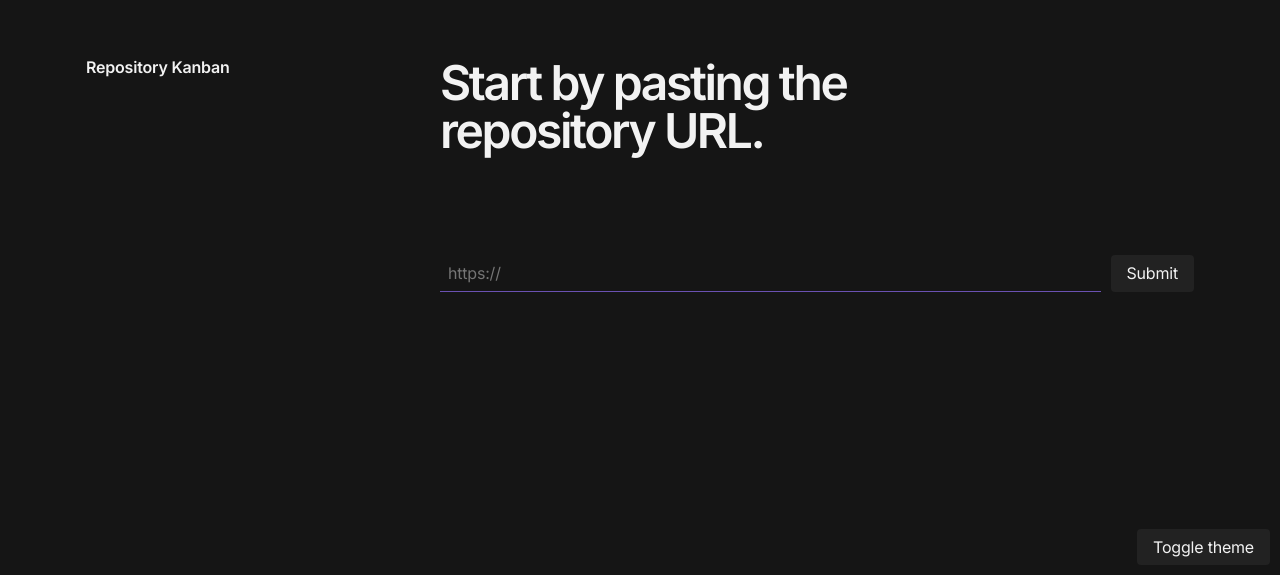
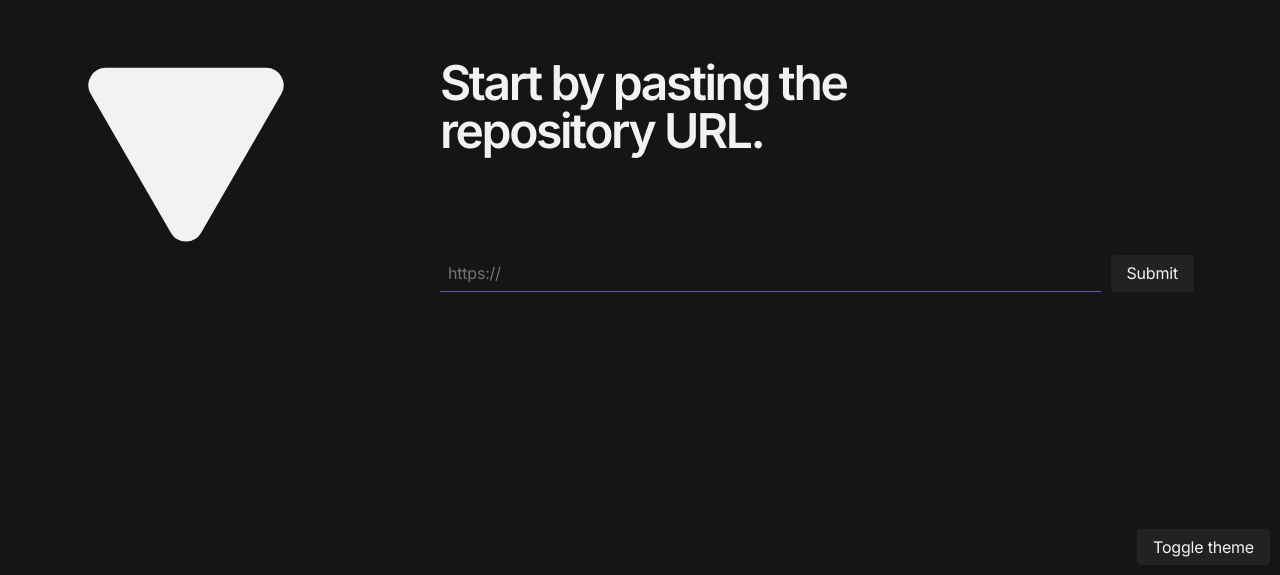
Before and after one commit to allyssonsantos/repo-kanban, a Next.js app: page / in a window 1280 px wide. Shown: the part 225-800 px from the top of the page. Built offline with nearby package versions, Linux system fonts and the light colour scheme.

Commit message:
feat: Add logo in home page

```diff
--- a/src/features/HomeFeature/HomeFeature.tsx
+++ b/src/features/HomeFeature/HomeFeature.tsx
@@ -3,6 +3,7 @@ import { useRouter } from 'next/router';
 
 import { useLocalStorage } from '@/hooks';
 import { Button, Flex, Input, Text } from '@/components';
+import { Logo } from '@/icons';
 
 import { createHistory, REGEX_HTTPS } from './utils';
 import { PreviousList } from './components';
@@ -79,9 +80,7 @@ export function HomeFeature() {
         gap="3"
         css={{ padding: '$3', '@bp1': { flexDirection: 'column' } }}
       >
-        <Text variant="bold" size="3">
-          Repository Kanban
-        </Text>
+        <Logo />
         <Flex
           full
           as="form"
--- /dev/null
+++ b/src/icons/Logo.tsx
@@ -0,0 +1,21 @@
+export function Logo() {
+  return (
+    <svg
+      width="200"
+      height="190"
+      viewBox="0 0 80 70"
+      fill="none"
+      xmlns="http://www.w3.org/2000/svg"
+      style={{ fill: 'var(--colors-shade01)', stroke: 'var(--colors-shade01)' }}
+    >
+      <path
+        d="M4.05995 9.74999L36.1029 65.25C37.8349 68.25 42.1651 68.25 43.8971 65.25L75.9401 9.75C77.6721 6.75001 75.5071 3 72.0429 3L7.95707 2.99999C4.49297 2.99999 2.32789 6.74999 4.05995 9.74999Z"
+        style={{
+          fill: 'var(--colors-shade01)',
+          stroke: 'var(--colors-shade01)',
+        }}
+        strokeWidth="5"
+      />
+    </svg>
+  );
+}
--- a/src/icons/index.ts
+++ b/src/icons/index.ts
@@ -1,4 +1,5 @@
 export * from './ArrowBack';
 export * from './ChevronLeft';
 export * from './ChevronRight';
+export * from './Logo';
 export * from './Star';
```
Also changed, not shown: public/favicon.svg.
